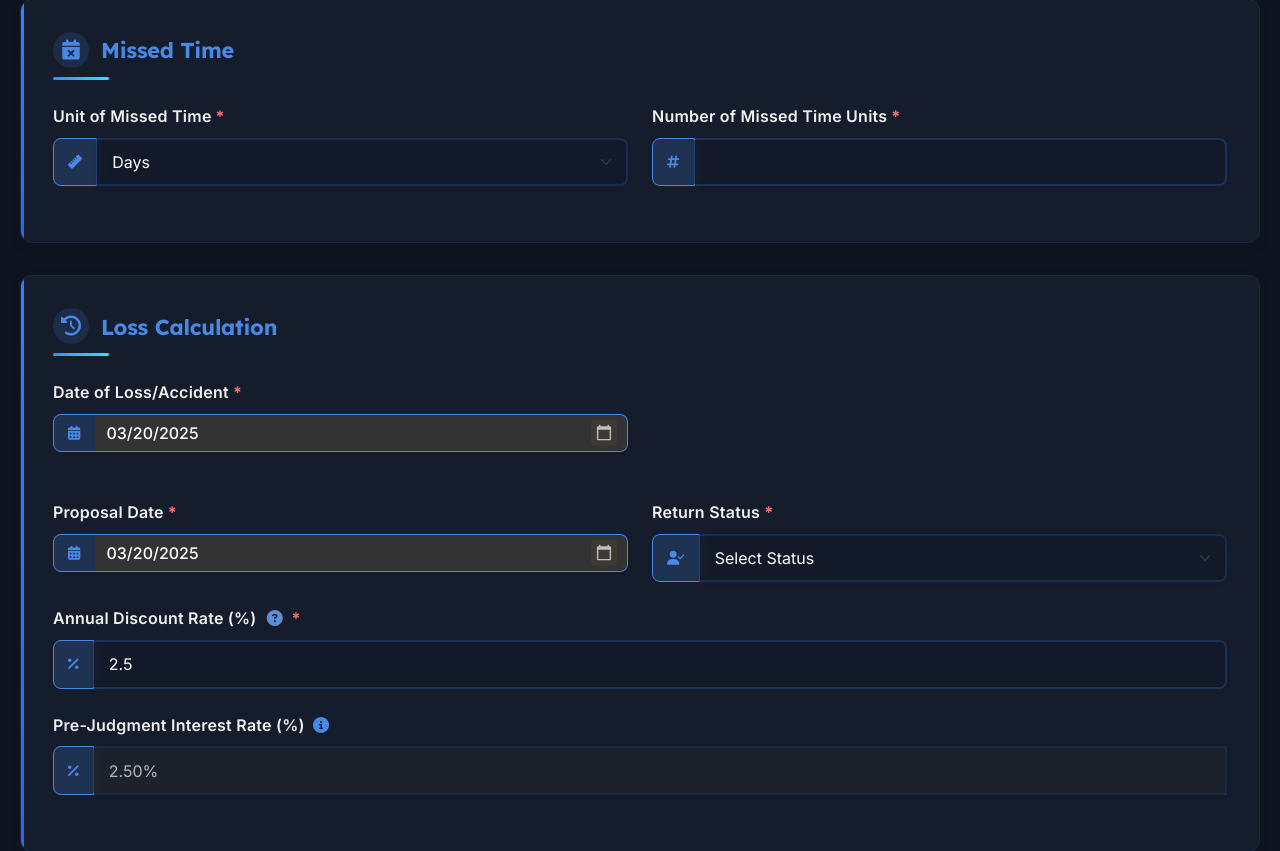
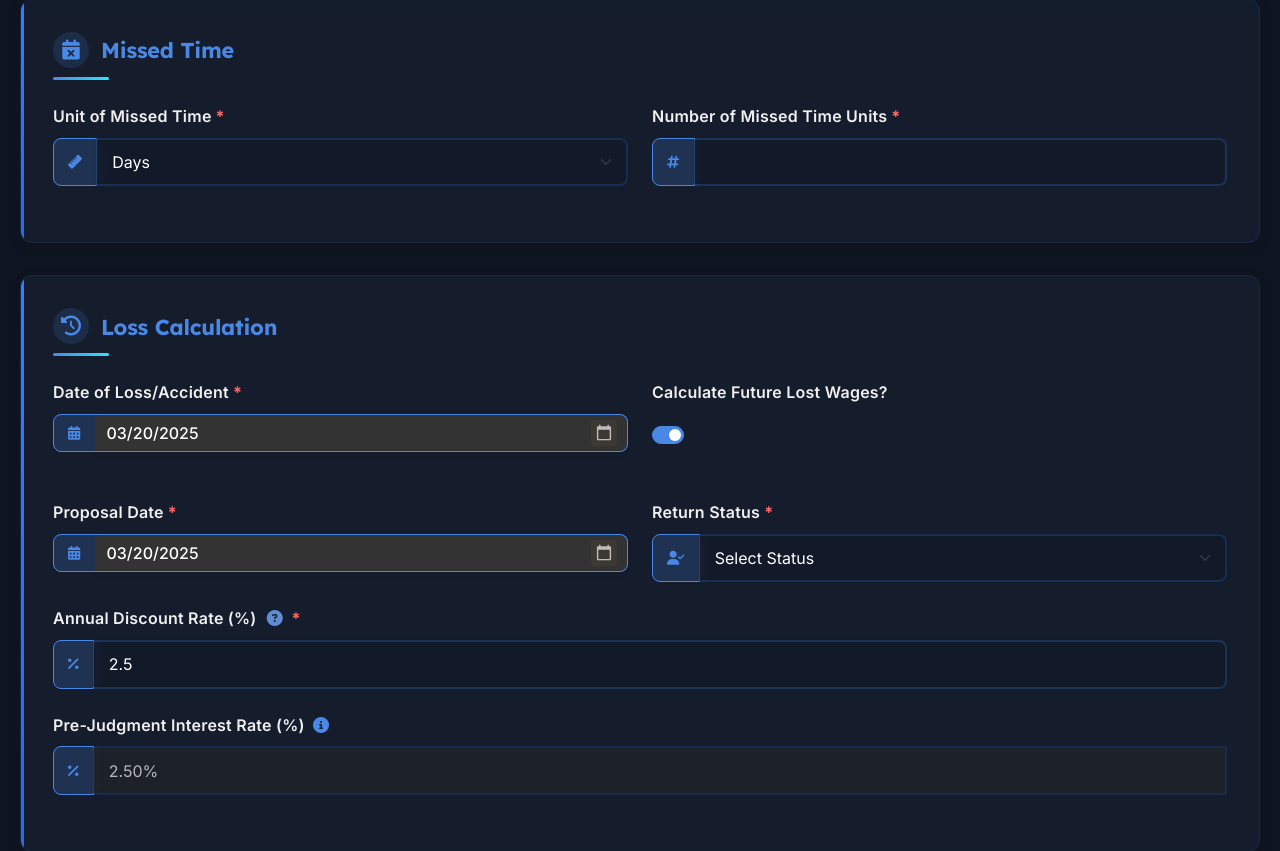
Before and after one commit to JohnMacGillis/ActuClaim, a Flask app: page / in a window 1280 px wide. Shown: the part 2687-3538 px from the top of the page. Run offline with Flask 3, Linux system fonts and the light colour scheme; parts of the project's set-up code (start-up, migrations or seed data) failed here and were passed over.

Commit message:
Added 'Calculate Future Lost Wages?' toggle with conditional display and calculation

```diff
--- a/app.py
+++ b/app.py
@@ -292,6 +292,19 @@ def calculate():
                 days_difference = (retirement_date - start_date).days
                 time_horizon = days_difference / 365.25
 
+        # Check if future lost wages should be calculated
+        calculate_future_wages = "calculate_future_wages" in request.form
+        if not calculate_future_wages:
+            present_value = 0
+            present_value_details = {
+                "Annual Income": 0,
+                "Annual Take-Home Pay": 0,
+                "Monthly Take-Home Pay": 0,
+                "Discount Rate": 0,
+                "Number of Years": 0,
+    "Present Value": 0
+}
+
         # Calculate future lost wages
         annual_net_salary = result["Net Pay (Provincially specific deductions for damages)"]
         annual_collateral_benefits = total_annual_future_benefits
--- a/templates/index.html
+++ b/templates/index.html
@@ -392,6 +392,15 @@
                             </div>
                         </div>
                     </div>
+                    <div class="col-md-6">
+                        <div class="form-group mb-4">
+                            <label for="calculate_future_wages" class="form-label">Calculate Future Lost Wages?</label>
+                            <div class="form-check form-switch mt-2">
+                                <input class="form-check-input" type="checkbox" id="calculate_future_wages" name="calculate_future_wages" checked>
+                                <label class="form-check-label" for="calculate_future_wages"></label>
+                            </div>
+                        </div>
+                    </div>
                 </div>
 
                 <div class="row mt-4">
@@ -693,6 +702,26 @@
 
         // Update PJI rate when loss date changes
         const lossDateInput = document.getElementById('loss_date');
+        const calculateFutureWagesToggle = document.getElementById("calculate_future_wages");
+        const startDateGroup = document.getElementById("start_date").closest(".form-group");
+        const returnStatusGroup = document.getElementById("return_status").closest(".form-group");
+        // Function to toggle visibility of future lost wages fields
+        function toggleFutureWagesFields() {
+            if (calculateFutureWagesToggle.checked) {
+                startDateGroup.closest(".col-md-6").style.display = "block";
+                returnStatusGroup.closest(".col-md-6").style.display = "block";
+            } else {
+                startDateGroup.closest(".col-md-6").style.display = "none";
+                returnStatusGroup.closest(".col-md-6").style.display = "none";
+            }
+        }
+
+        // Initial toggle state
+        toggleFutureWagesFields();
+
+        // Add event listener to toggle
+        calculateFutureWagesToggle.addEventListener("change", toggleFutureWagesFields);
+
         if (lossDateInput) {
             lossDateInput.addEventListener('change', function() {
                 // Update PJI rate when loss date changes
@@ -820,6 +849,26 @@
         // Add the new T-Bill rate calculation code here:
         // Get references to the relevant form elements
         const lossDateInput = document.getElementById('loss_date');
+        const calculateFutureWagesToggle = document.getElementById("calculate_future_wages");
+        const startDateGroup = document.getElementById("start_date").closest(".form-group");
+        const returnStatusGroup = document.getElementById("return_status").closest(".form-group");
+        // Function to toggle visibility of future lost wages fields
+        function toggleFutureWagesFields() {
+            if (calculateFutureWagesToggle.checked) {
+                startDateGroup.closest(".col-md-6").style.display = "block";
+                returnStatusGroup.closest(".col-md-6").style.display = "block";
+            } else {
+                startDateGroup.closest(".col-md-6").style.display = "none";
+                returnStatusGroup.closest(".col-md-6").style.display = "none";
+            }
+        }
+
+        // Initial toggle state
+        toggleFutureWagesFields();
+
+        // Add event listener to toggle
+        calculateFutureWagesToggle.addEventListener("change", toggleFutureWagesFields);
+
         const calculationDateInput = document.getElementById('start_date'); // Using start_date as calculation date
         const pjiRateDisplay = document.getElementById('pji_rate_display');
         const pjiRateInput = document.getElementById('pji_rate');
```
